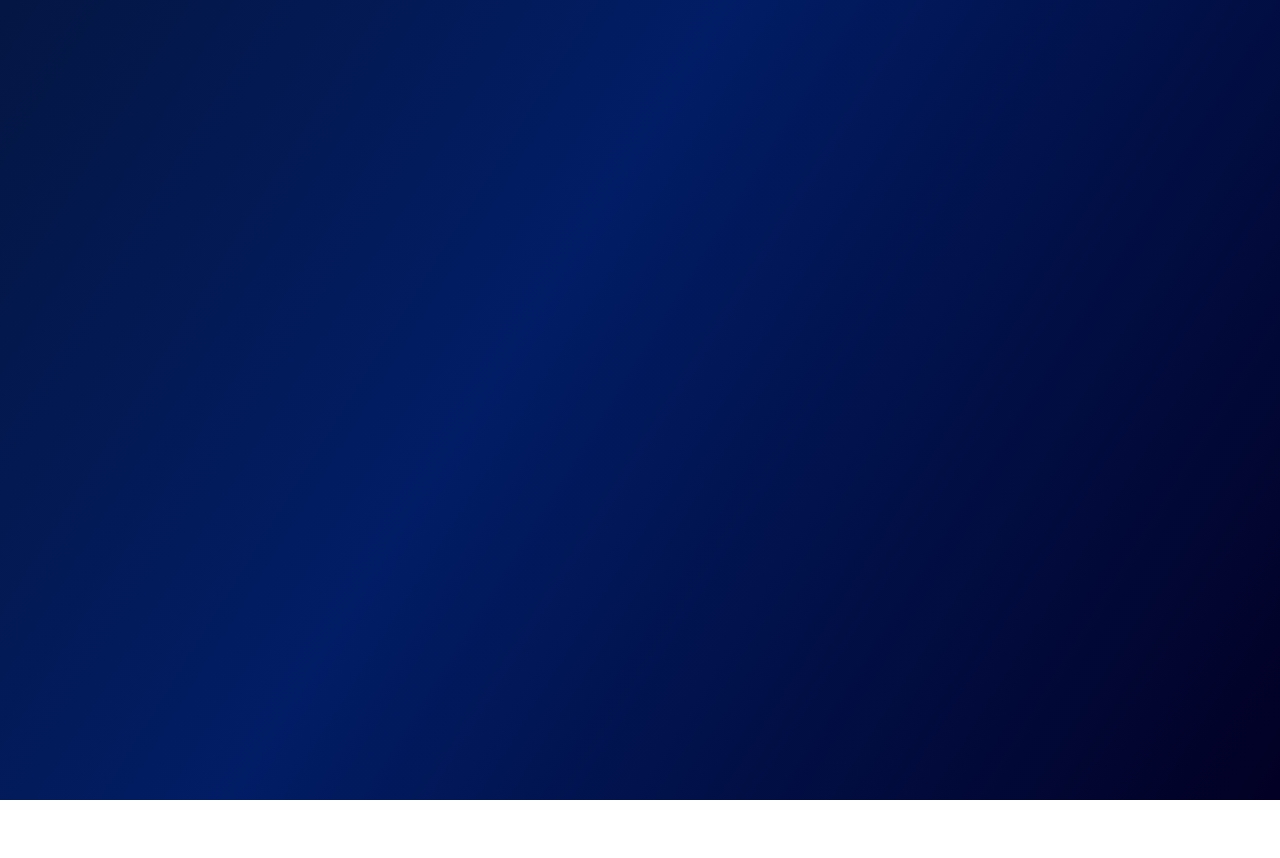
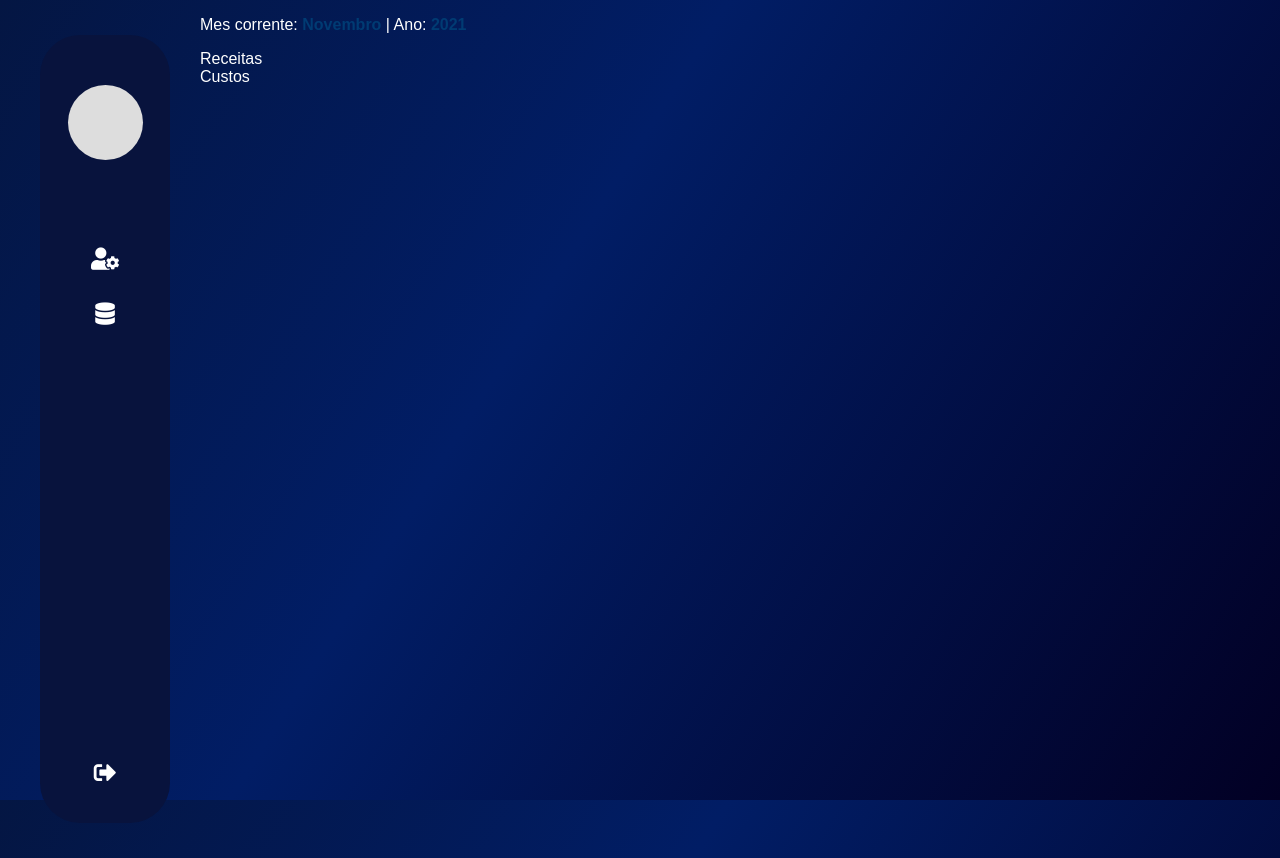
Before and after one commit to EbenauDev/FluxoDeCaixa, a Vue app in the folder front-end/fluxo-caixa/: page /autenticado/visao-geral in a window 1280 px wide. Before the commit this address had no page. Before the commit the page ends 800 px from the top, so only its background shows below. Built offline with nearby package versions, Linux system fonts and the light colour scheme; what vue3-apexcharts would draw is missing.

Commit message:
Habilitado opção de navegação

```diff
--- a/front-end/fluxo-caixa/src/components/MenuLateral.vue
+++ b/front-end/fluxo-caixa/src/components/MenuLateral.vue
@@ -2,16 +2,20 @@
   <div class="menu-lateral">
     <div class="__avatar"></div>
     <div class="__opcoes">
-      <div>
-        <button class="opcao opcao--ativo">
-          <i class="fas fa-user-cog"></i>
-        </button>
-      </div>
-      <div>
-        <button class="opcao">
-          <i class="fas fa-database"></i>
-        </button>
-      </div>
+      <button
+        class="opcao"
+        @click="toRoute('configuracoes-da-conta')"
+        :class="{ 'opcao--ativo': routeActive == 'configuracoes-da-conta' }"
+      >
+        <i class="fas fa-user-cog"></i>
+      </button>
+      <button
+        class="opcao"
+        @click="toRoute('visao-geral')"
+        :class="{ 'opcao--ativo': routeActive == 'visao-geral' }"
+      >
+        <i class="fas fa-database"></i>
+      </button>
     </div>
     <div class="__rodape">
       <div>
@@ -26,6 +30,20 @@
 <script>
 export default {
   name: "MenuLateral",
+  data() {
+    return {
+      routeActive: null,
+    };
+  },
+  methods: {
+    toRoute(route) {
+      console.log(this);
+      this.$router.push({
+        path: route,
+      });
+      this.routeActive = route;
+    },
+  },
 };
 </script>
 
@@ -49,7 +67,7 @@ export default {
     max-height: 75px;
     min-height: 70px;
     min-width: 70px;
-    transition: all .2s linear;
+    transition: all 0.2s linear;
     width: 100%;
     height: 100vh;
     background: #ddd;
--- a/front-end/fluxo-caixa/src/router/index.js
+++ b/front-end/fluxo-caixa/src/router/index.js
@@ -14,7 +14,11 @@ const routes = [
       {
         path: "configuracoes-da-conta",
         component: () => import(/* webpackChunkName: "ConfiguracoesDaConta" */'../views/ConfiguracoesDaConta.vue')
-      }
+      },
+      {
+        path: "visao-geral",
+        component: () => import(/* webpackChunkName: "ConfiguracoesDaConta" */'../views/VisaoGeral.vue')
+      },
     ]
   },
 ]
--- /dev/null
+++ b/front-end/fluxo-caixa/src/views/VisaoGeral.vue
@@ -0,0 +1,35 @@
+<template>
+  <div>
+    <div class="card">
+      <p class="cursor-pointer">
+        Mes corrente: <strong class="color-primary">Novembro</strong> | Ano:
+        <strong class="color-primary">2021</strong>
+      </p>
+    </div>
+
+    <div class="card">
+      <div>
+        <div class="tooltip">
+          <p class="m-0">Receitas</p>
+        </div>
+      </div>
+    </div>
+
+    <div class="card">
+      <div>
+        <div class="tooltip">
+          <p class="m-0">Custos</p>
+        </div>
+      </div>
+    </div>
+  </div>
+</template>
+
+<script>
+export default {
+  name: "VisaoGeral",
+};
+</script>
+
+<style lang="scss" scoped>
+</style>
```
